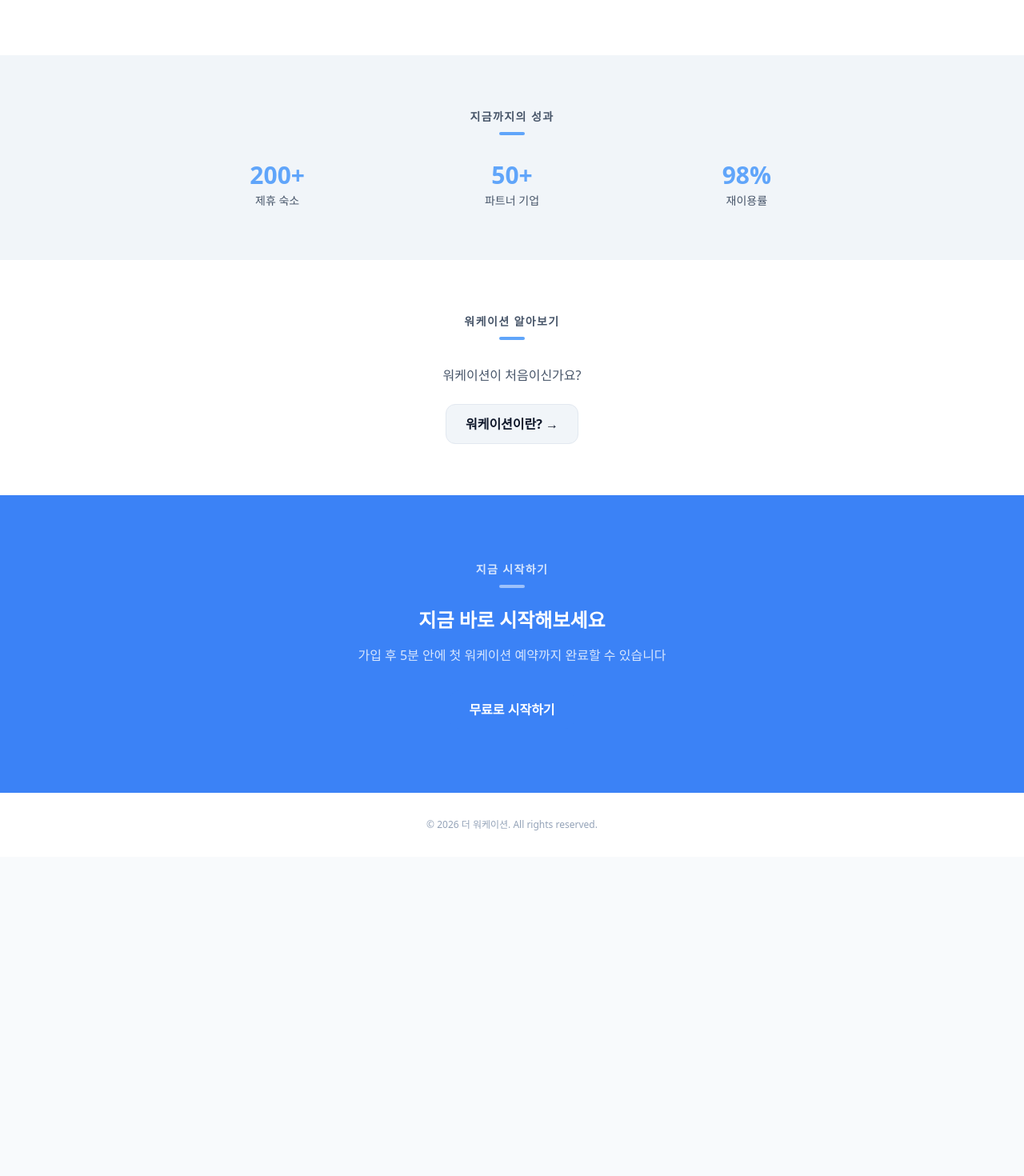
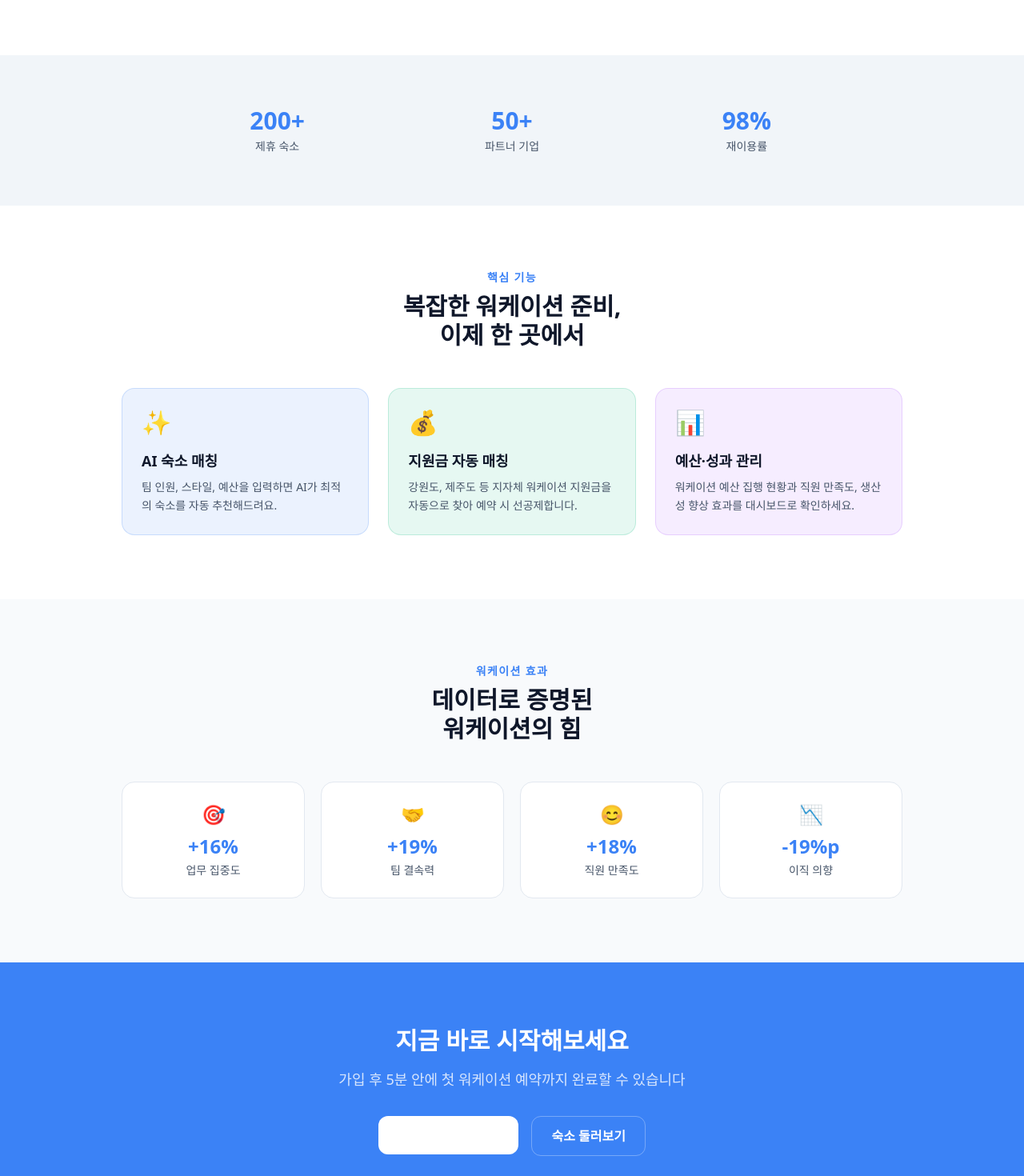
Before and after one commit to jm-potter/the_workation_app, a Next.js app in the folder workation-app/: page / in a window 1280 px wide. Shown: the part 580-2050 px from the top of the page at 80% size. Before the commit the page ends 1651 px from the top, so only its background shows below. Built offline with nearby package versions, Linux system fonts and the light colour scheme.

Commit message:
feat: enhance landing page with features and effects sections

```diff
--- a/workation-app/app/(main)/page.tsx
+++ b/workation-app/app/(main)/page.tsx
@@ -8,9 +8,7 @@ export default function LandingPage() {
       <header className="px-6 py-5 flex justify-between items-center max-w-6xl mx-auto">
         <span className="text-lg font-bold">더 워케이션</span>
         <nav className="flex items-center gap-6">
-          <Link href="/workation" className="text-sm text-[#475569] hover:text-blue-500 transition-colors">워케이션이란?</Link>
           <Link href="/accommodations" className="text-sm text-[#475569] hover:text-blue-500 transition-colors">숙소 찾기</Link>
-          <Link href="/subsidy" className="text-sm text-[#475569] hover:text-blue-500 transition-colors">지원금 안내</Link>
           <Link href="/partner" className="text-sm text-[#475569] hover:text-blue-500 transition-colors">파트너 등록</Link>
         </nav>
         <div className="flex gap-3">
@@ -23,18 +21,18 @@ export default function LandingPage() {
         </div>
       </header>
 
-      {/* 히어로 — 흰 배경 */}
+      {/* 히어로 */}
       <section className="max-w-4xl mx-auto px-6 pt-24 pb-20 text-center">
         <div className="inline-block bg-blue-500/10 border border-blue-500/30 text-blue-600 text-xs font-bold px-3 py-1 rounded-full mb-6">
           기업 전용 워케이션 플랫폼
         </div>
-        <h1 className="text-5xl font-black leading-tight mb-6">
+        <h1 className="text-5xl font-black leading-tight mb-6 text-[#0F172A]">
           워케이션,<br />
-          <span className="text-blue-400">한 번에 예약하고</span><br />
+          <span className="text-blue-500">한 번에 예약하고</span><br />
           자동으로 관리하세요
         </h1>
         <p className="text-[#475569] text-lg mb-10 max-w-xl mx-auto">
-          숙소 검색부터 단체 예약, 예산 관리, 성과 보고까지.
+          숙소 검색부터 단체 예약, 지원금 자동 매칭, 예산 관리, 성과 보고까지.
           인사담당자를 위한 올인원 워케이션 솔루션.
         </p>
         <div className="flex gap-4 justify-center">
@@ -47,21 +45,17 @@ export default function LandingPage() {
         </div>
       </section>
 
-      {/* 수치 — 회색 배경 */}
+      {/* 수치 */}
       <section className="bg-[#F1F5F9] py-16">
         <div className="max-w-4xl mx-auto px-6">
-          <div className="text-center mb-8">
-            <span className="text-sm font-bold text-[#475569] uppercase tracking-widest">지금까지의 성과</span>
-            <div className="w-8 h-1 bg-blue-400 rounded-full mx-auto mt-2" />
-          </div>
           <div className="grid grid-cols-3 gap-8 text-center">
             {[
               { num: '200+', label: '제휴 숙소' },
-              { num: '50+', label: '파트너 기업' },
-              { num: '98%', label: '재이용률' },
+              { num: '50+',  label: '파트너 기업' },
+              { num: '98%',  label: '재이용률' },
             ].map((item) => (
               <div key={item.label}>
-                <div className="text-3xl font-black text-blue-400 mb-1">{item.num}</div>
+                <div className="text-3xl font-black text-blue-500 mb-1">{item.num}</div>
                 <div className="text-sm text-[#475569]">{item.label}</div>
               </div>
             ))}
@@ -69,34 +63,81 @@ export default function LandingPage() {
         </div>
       </section>
 
-      {/* 워케이션이란? — 흰 배경 */}
-      <section className="bg-white py-16">
+      {/* 핵심 기능 3가지 */}
+      <section className="bg-white py-20">
         <div className="max-w-5xl mx-auto px-6">
-          <div className="text-center mb-8">
-            <span className="text-sm font-bold text-[#475569] uppercase tracking-widest">워케이션 알아보기</span>
-            <div className="w-8 h-1 bg-blue-400 rounded-full mx-auto mt-2" />
+          <div className="text-center mb-12">
+            <p className="text-sm font-bold text-blue-500 uppercase tracking-widest mb-2">핵심 기능</p>
+            <h2 className="text-3xl font-black text-[#0F172A]">복잡한 워케이션 준비,<br />이제 한 곳에서</h2>
           </div>
-          <div className="text-center">
-            <p className="text-[#475569] mb-6">워케이션이 처음이신가요?</p>
-            <Link href="/workation">
-              <Button variant="secondary" size="lg">워케이션이란? →</Button>
-            </Link>
+          <div className="grid grid-cols-3 gap-6">
+            {[
+              {
+                icon: '✨',
+                title: 'AI 숙소 매칭',
+                desc: '팀 인원, 스타일, 예산을 입력하면 AI가 최적의 숙소를 자동 추천해드려요.',
+                color: 'bg-blue-500/10 border-blue-500/20',
+              },
+              {
+                icon: '💰',
+                title: '지원금 자동 매칭',
+                desc: '강원도, 제주도 등 지자체 워케이션 지원금을 자동으로 찾아 예약 시 선공제합니다.',
+                color: 'bg-emerald-500/10 border-emerald-500/20',
+              },
+              {
+                icon: '📊',
+                title: '예산·성과 관리',
+                desc: '워케이션 예산 집행 현황과 직원 만족도, 생산성 향상 효과를 대시보드로 확인하세요.',
+                color: 'bg-purple-500/10 border-purple-500/20',
+              },
+            ].map((f) => (
+              <div key={f.title} className={`${f.color} border rounded-2xl p-6`}>
+                <div className="text-3xl mb-4">{f.icon}</div>
+                <h3 className="font-bold text-lg mb-2 text-[#0F172A]">{f.title}</h3>
+                <p className="text-sm text-[#475569] leading-relaxed">{f.desc}</p>
+              </div>
+            ))}
           </div>
         </div>
       </section>
 
-      {/* CTA — 파란 배경 */}
+      {/* 도입 효과 */}
+      <section className="bg-[#F8FAFC] py-20">
+        <div className="max-w-5xl mx-auto px-6">
+          <div className="text-center mb-12">
+            <p className="text-sm font-bold text-blue-500 uppercase tracking-widest mb-2">워케이션 효과</p>
+            <h2 className="text-3xl font-black text-[#0F172A]">데이터로 증명된<br />워케이션의 힘</h2>
+          </div>
+          <div className="grid grid-cols-4 gap-5">
+            {[
+              { icon: '🎯', label: '업무 집중도', value: '+16%' },
+              { icon: '🤝', label: '팀 결속력',  value: '+19%' },
+              { icon: '😊', label: '직원 만족도', value: '+18%' },
+              { icon: '📉', label: '이직 의향',  value: '-19%p' },
+            ].map((item) => (
+              <div key={item.label} className="bg-white border border-[#E2E8F0] rounded-2xl p-6 text-center">
+                <div className="text-2xl mb-2">{item.icon}</div>
+                <div className="text-2xl font-black text-blue-500 mb-1">{item.value}</div>
+                <div className="text-sm text-[#475569]">{item.label}</div>
+              </div>
+            ))}
+          </div>
+        </div>
+      </section>
+
+      {/* CTA */}
       <section className="bg-blue-500 py-20 text-center">
         <div className="max-w-2xl mx-auto px-6">
-          <div className="text-center mb-6">
-            <span className="text-sm font-bold text-white/80 uppercase tracking-widest">지금 시작하기</span>
-            <div className="w-8 h-1 bg-white/50 rounded-full mx-auto mt-2" />
+          <h2 className="text-3xl font-black text-white mb-4">지금 바로 시작해보세요</h2>
+          <p className="text-white/80 mb-8 text-lg">가입 후 5분 안에 첫 워케이션 예약까지 완료할 수 있습니다</p>
+          <div className="flex gap-4 justify-center">
+            <Link href="/register">
+              <Button size="lg" className="bg-white text-blue-500 hover:bg-blue-50">무료로 시작하기 →</Button>
+            </Link>
+            <Link href="/accommodations">
+              <Button size="lg" variant="ghost" className="text-white border border-white/30 hover:bg-white/10">숙소 둘러보기</Button>
+            </Link>
           </div>
-          <h2 className="text-2xl font-bold text-white mb-4">지금 바로 시작해보세요</h2>
-          <p className="text-white/80 mb-8">가입 후 5분 안에 첫 워케이션 예약까지 완료할 수 있습니다</p>
-          <Link href="/register">
-            <Button size="lg">무료로 시작하기</Button>
-          </Link>
         </div>
       </section>
 
```
